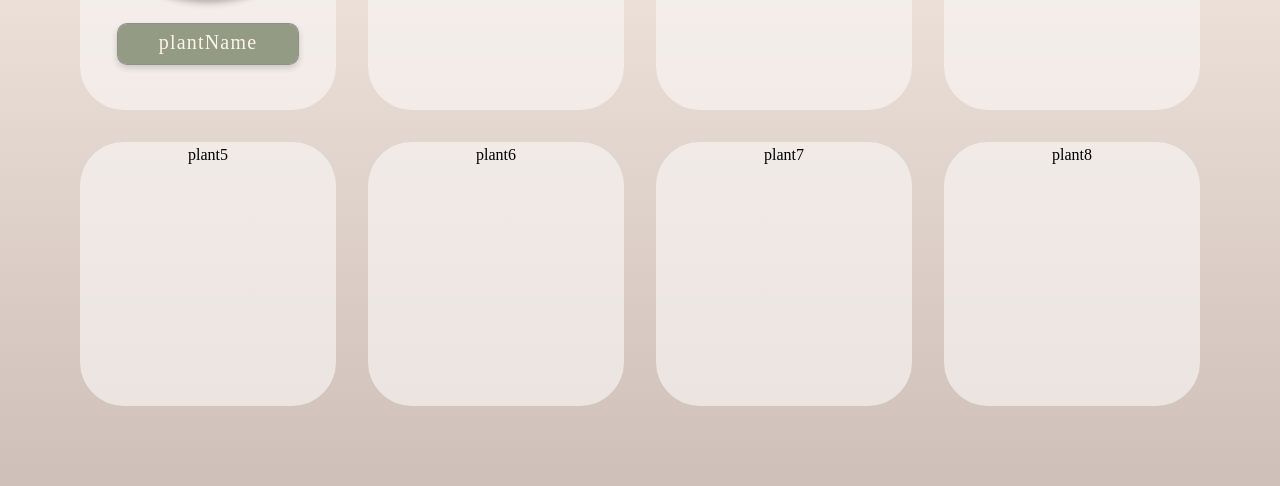
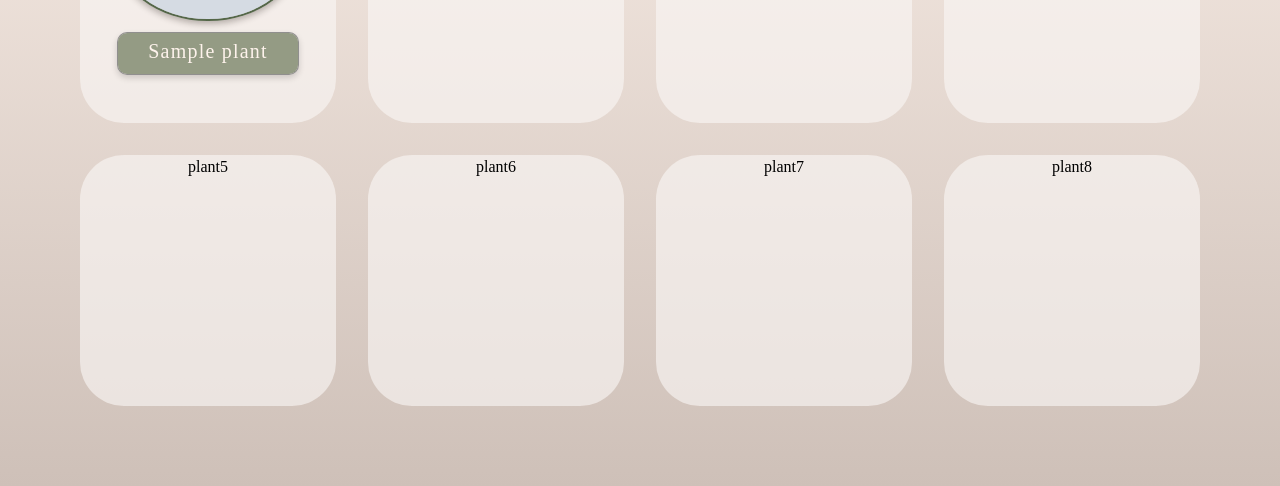
Before and after one commit to judynah/NNpai2021, a PHP site: template public/views/project_my_plants.php in a window 1280 px wide. Shown: the part 314-800 px from the top of the page. Run offline with PHP 8.4, Linux system fonts and the light colour scheme; the template is opened without the code that fills it: most values are stand-ins (such as "Sample title", 1, 10 or a date in 2020); grey boxes marked "Sample" are stand-in pictures; some libraries are stand-ins or nearby versions; grey boxes are pictures that could not be loaded.

Commit message:
add function,that display all project from repository

```diff
--- a/public/views/project_my_plants.php
+++ b/public/views/project_my_plants.php
@@ -44,16 +44,18 @@
 
         <main>
             <section class="plants">
+                <?php
+                    foreach ($plants as $plant): ?>
                 <div id="plant1">
                     <div id="img">
-                        <img>
-                        <!-- <img src="../img/plants/pl1.jpg"> -->
+                         <img src="public/uploads/<?=$plant->getImage() ?>" >
                     </div>
                     <div id="plantname">
-                        plantName
+                        <?= $plant->getName(); ?>
                     </div>
 
                 </div>
+                <?php endforeach; ?>
 
                 <div> plant2 </div>
                 <div> plant3 </div>
```
Also changed, not shown: src/repository/PlantRepository.php (+18 -0 lines).
